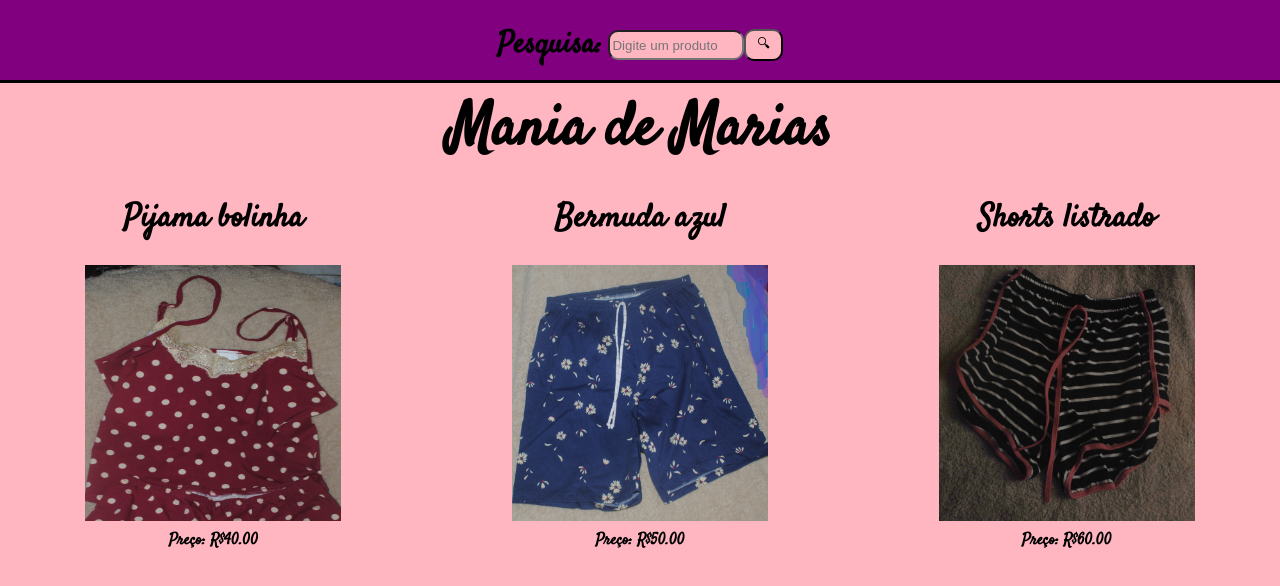
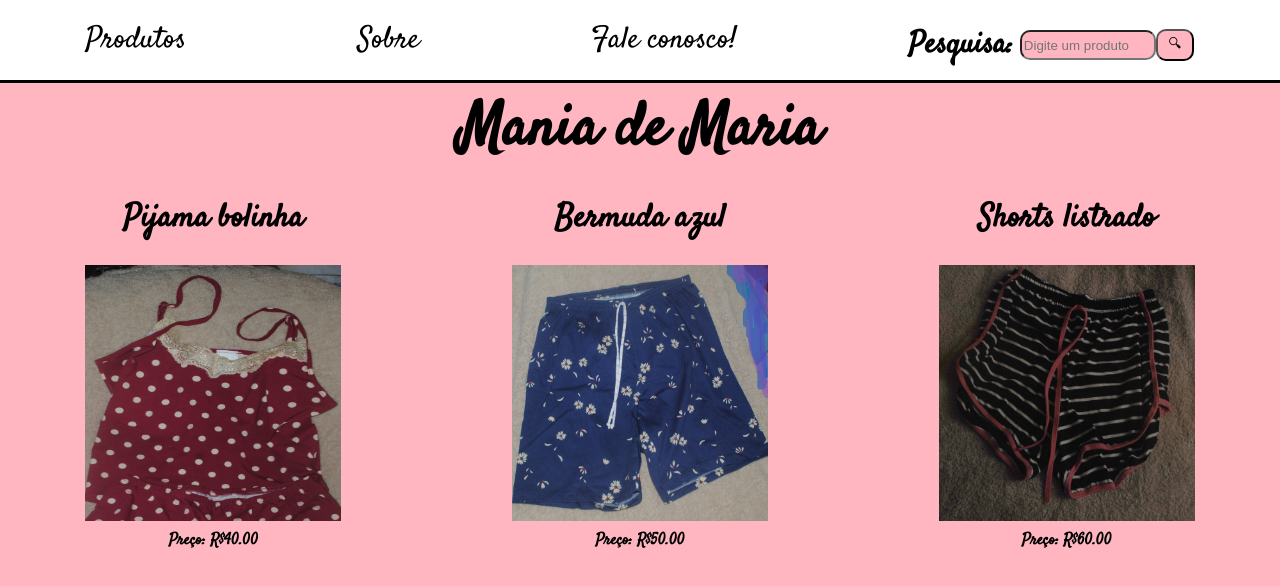
Before and after one commit to marcelo-conti02/ManiaDeMarias, a React (Create React App) app: page / in a window 1280 px wide. Shown: the top 586 px of the page. Built offline with nearby package versions, Linux system fonts and the light colour scheme.

Commit message:
inicio da barra de navegação

```diff
--- a/package.json
+++ b/package.json
@@ -29,5 +29,8 @@
       "last 1 firefox version",
       "last 1 safari version"
     ]
+  },
+  "devDependencies": {
+    "@babel/plugin-proposal-private-property-in-object": "^7.21.11"
   }
 }
--- a/src/Header.js
+++ b/src/Header.js
@@ -5,9 +5,12 @@ export default function Header({ setSearchText }) {
     return (
         <>
             <div id='header'>
+                <p>Produtos</p>
+                <p>Sobre</p>
+                <p>Fale conosco!</p>
                 <SearchBar setSearchText={setSearchText} />
             </div>
-            <h1 id='titulo'>Mania de Marias</h1>
+            <h1 id='titulo'>Mania de Maria</h1>
         </>
     );
 }
--- a/src/header.css
+++ b/src/header.css
@@ -6,8 +6,9 @@
 }
 
 #header {
+    font-size: 30px;
     height: 10vh;
-    background-color: purple;
+    background-color: white;
     border-color: black;
     border-bottom: solid;
     display: flex;
@@ -32,7 +33,7 @@
 
 #searchButton {
     height: 4vh;
-    width: 3vw;
+    min-width: 3vw;
     border-radius: 10px;
     background-color: lightpink;
 }
```
Also changed, not shown: 1 other file (tests, documents, lock files or other folders).
